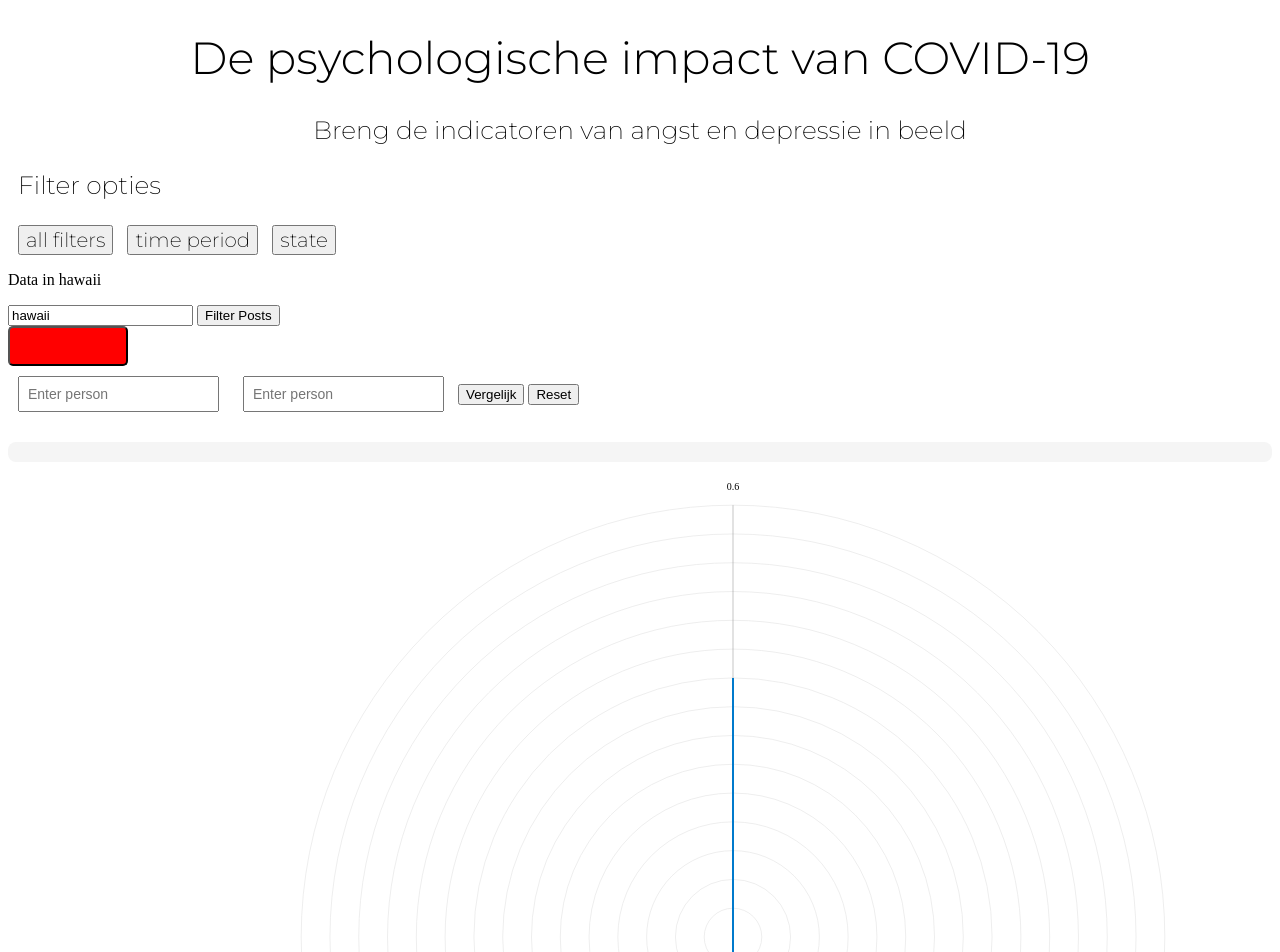
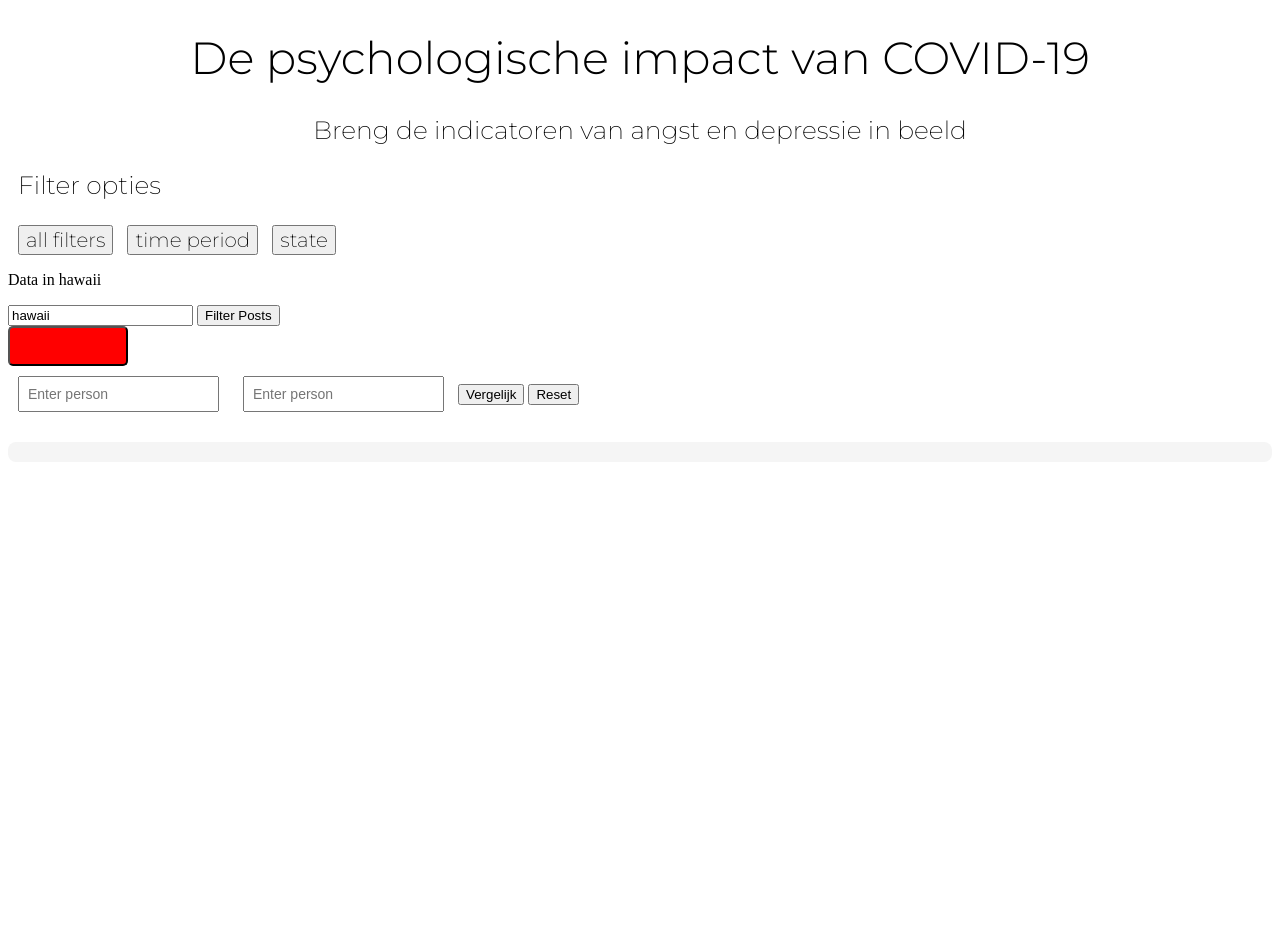
Before and after one commit to Kimvz19/myapp, a SvelteKit app: page / in a window 1280 px wide. Shown: the top 952 px of the page. After the commit the page ends 800 px from the top, so only its background shows below. Built offline with nearby package versions, Linux system fonts and the light colour scheme; no server answers.

Commit message:
updating

```diff
--- a/src/routes/+page.svelte
+++ b/src/routes/+page.svelte
@@ -1,7 +1,7 @@
 <!-- imports van componenten-->
 <script>
     import Header from "../components/header.svelte";
-    import RadarChart from "../components/RadarChart.svelte";
+    // import RadarChart from "../components/RadarChart.svelte";
     // import State from "../components/Statefilter.svelte";
     import Tryout from "../components/tryout.svelte";
 </script>
@@ -11,5 +11,5 @@
     <Header />
     <!-- <State /> -->
     <Tryout />
-    <RadarChart/>
+    <!-- <RadarChart/> -->
 </main>
```
